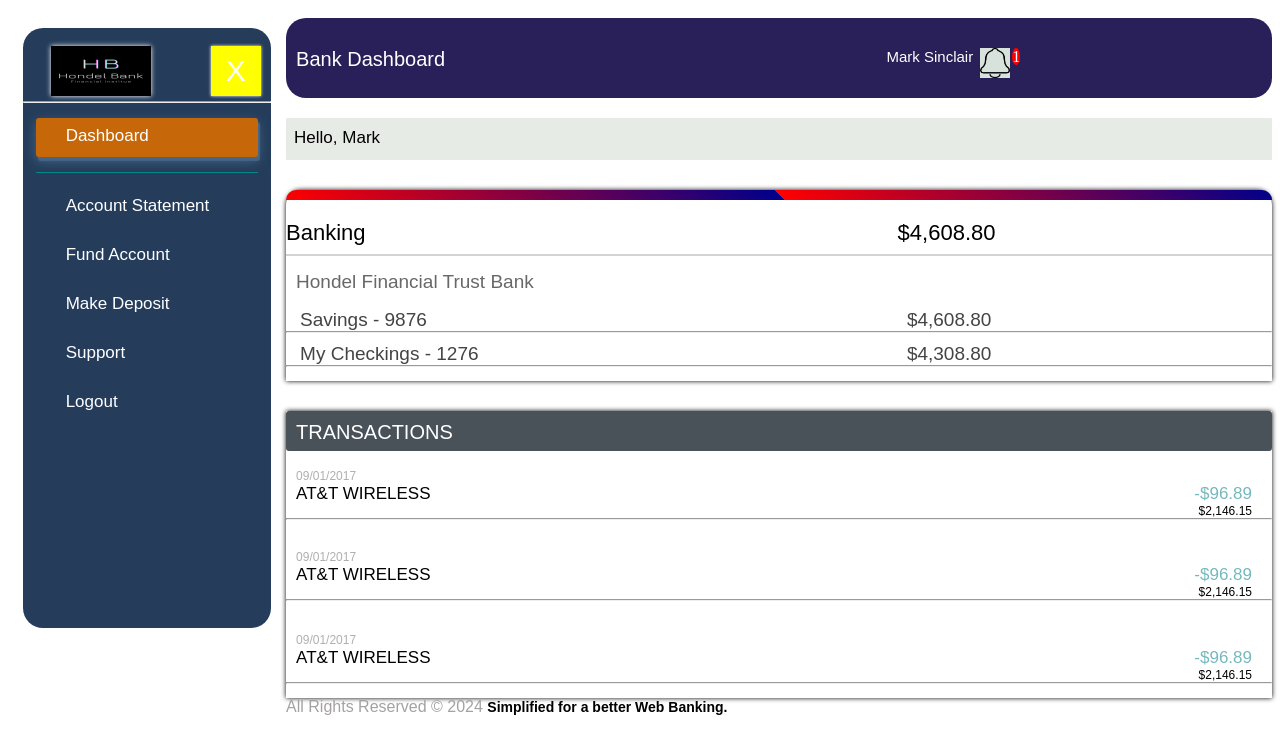
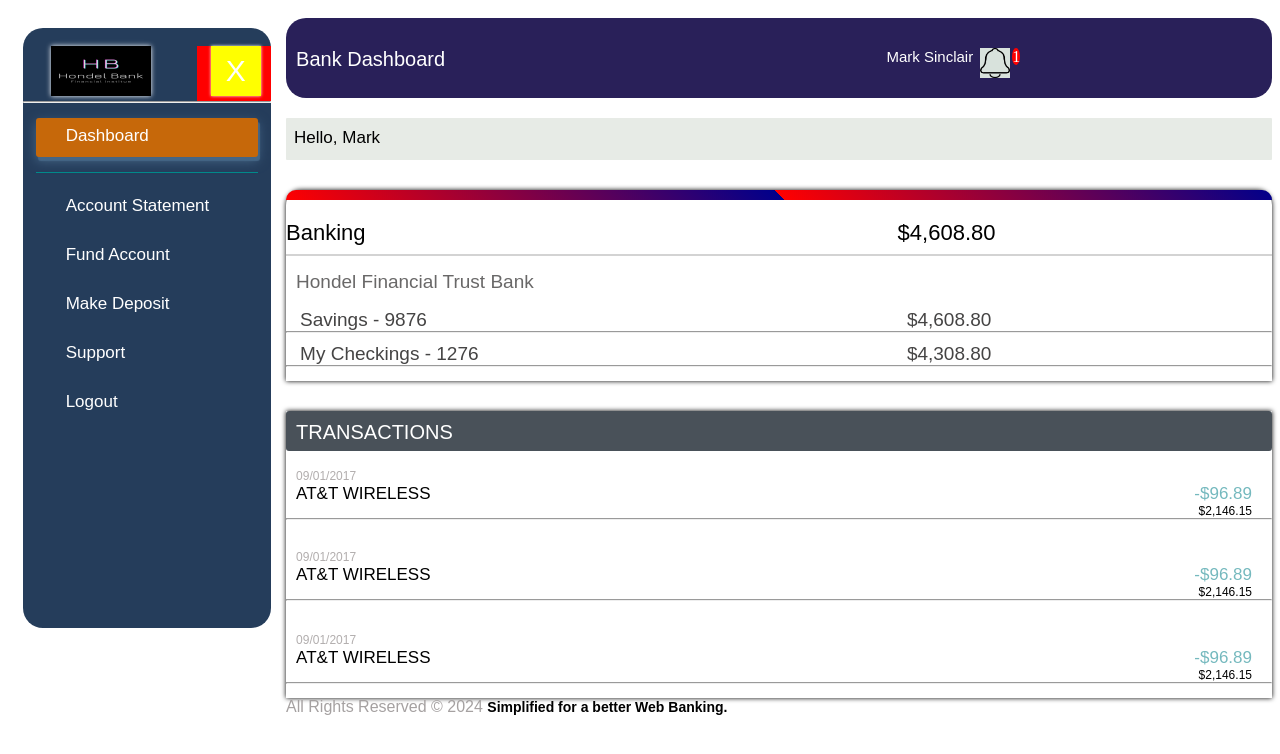
Before and after one commit to webiner2/webiner2.github.io, a plain HTML site: page hondelbankhome.html in a window 1280 px wide. Drawn offline with Linux system fonts and the light colour scheme.

Commit message:
Update hondelbankhome.css

```diff
--- a/hondelbankhome.css
+++ b/hondelbankhome.css
@@ -207,7 +207,7 @@ margin-left: 5.5%;
  display:block;
     height: 55px;
     float: left;
-    background-color: transparent;
+    background-color: red;
 }.the-cancel-button button{
     height: 50px;
  display:block;
```
